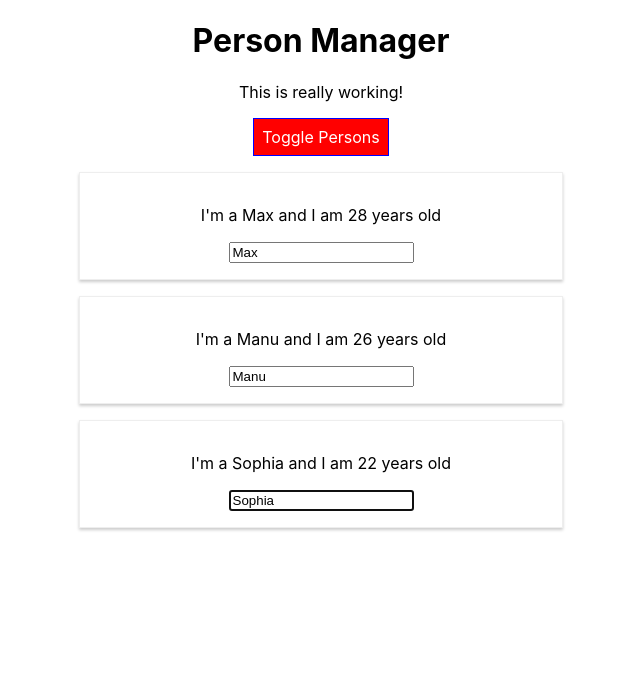
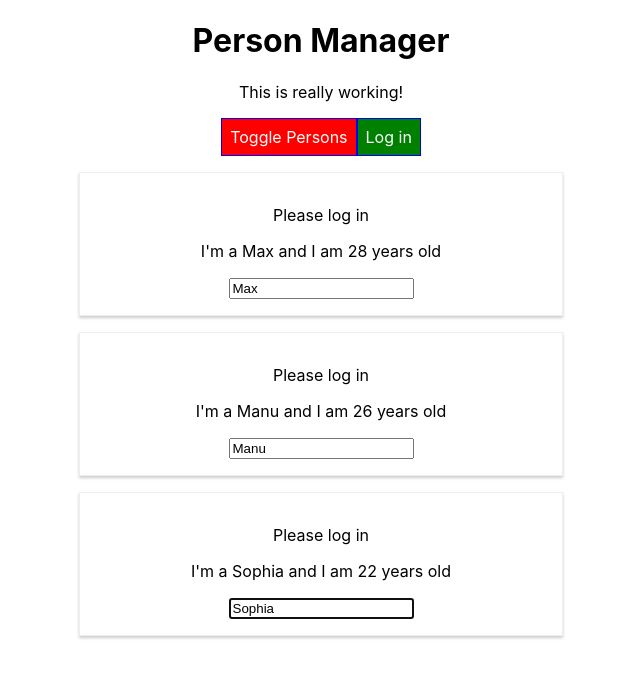
Before and after one commit to adrianbeloqui/react-course, a React (Create React App) app in the folder app-one/: page / in a window 1280 px wide. Both pictures are taken after a click on the button "Toggle Persons". Shown: the top 678 px of the page, without its empty margins (319-959 px from the left). Built offline with nearby package versions, Linux system fonts and the light colour scheme.

Commit message:
Understanding Props Chain Problem

```diff
--- a/app-one/src/Components/Cockpit/Cockpit.js
+++ b/app-one/src/Components/Cockpit/Cockpit.js
@@ -38,6 +38,9 @@ const cockpit = ( props ) => {
                 onClick={ props.clicked }>
                     Toggle Persons
             </StyledButton>
+            <StyledButton onClick={props.login}>
+                Log in
+            </StyledButton>
         </div>
     )
 }
--- a/app-one/src/Components/Persons/Person/Person.js
+++ b/app-one/src/Components/Persons/Person/Person.js
@@ -15,6 +15,7 @@ const Person = (props) => {
 
     return (
         <Aux>
+            {props.isAuth ? <p>Authenticated!</p> : <p>Please log in</p>}
             <p onClick={ props.click }>
                 I'm a { props.name } and I am { props.age } years old
             </p>
--- a/app-one/src/Components/Persons/Persons.js
+++ b/app-one/src/Components/Persons/Persons.js
@@ -13,6 +13,7 @@ const persons = (props) => props.persons.map( (person, index) => {
                     change={ (event) => props.changed(event, person.id) }
                     name={ person.name }
                     age={ person.age }
+                    isAuth={props.isAuthenticated}
                     />
             </ErrorBoundary>
         )
--- a/app-one/src/Containers/App.js
+++ b/app-one/src/Containers/App.js
@@ -13,7 +13,8 @@ class App extends Component {
         { id: '3', name: "Sophia", age: 22}
       ],
       showPersons: false,
-      changeCounter: 0
+      changeCounter: 0,
+      authenticated: false
   }
 
   nameChangedHandler = (event, id) => {
@@ -51,6 +52,12 @@ class App extends Component {
     this.setState({showPersons: !doesShow});
   }
 
+  loginHandler = () => {
+    this.setState({
+      authenticated: true
+    })
+  }
+
   render() {
     let persons = null;
     if (this.state.showPersons) {
@@ -59,6 +66,7 @@ class App extends Component {
           clicked={ this.deletePersonHandler }
           changed={ this.nameChangedHandler }
           persons={ this.state.persons }
+          isAuthenticated={this.state.authenticated}
         />
       );
     }
@@ -70,6 +78,7 @@ class App extends Component {
           showPersons={this.state.showPersons}
           persons={this.state.persons}
           clicked={this.togglePersonsHandler}
+          login={this.loginHandler}
         />
         { persons }
       </Aux>
```
